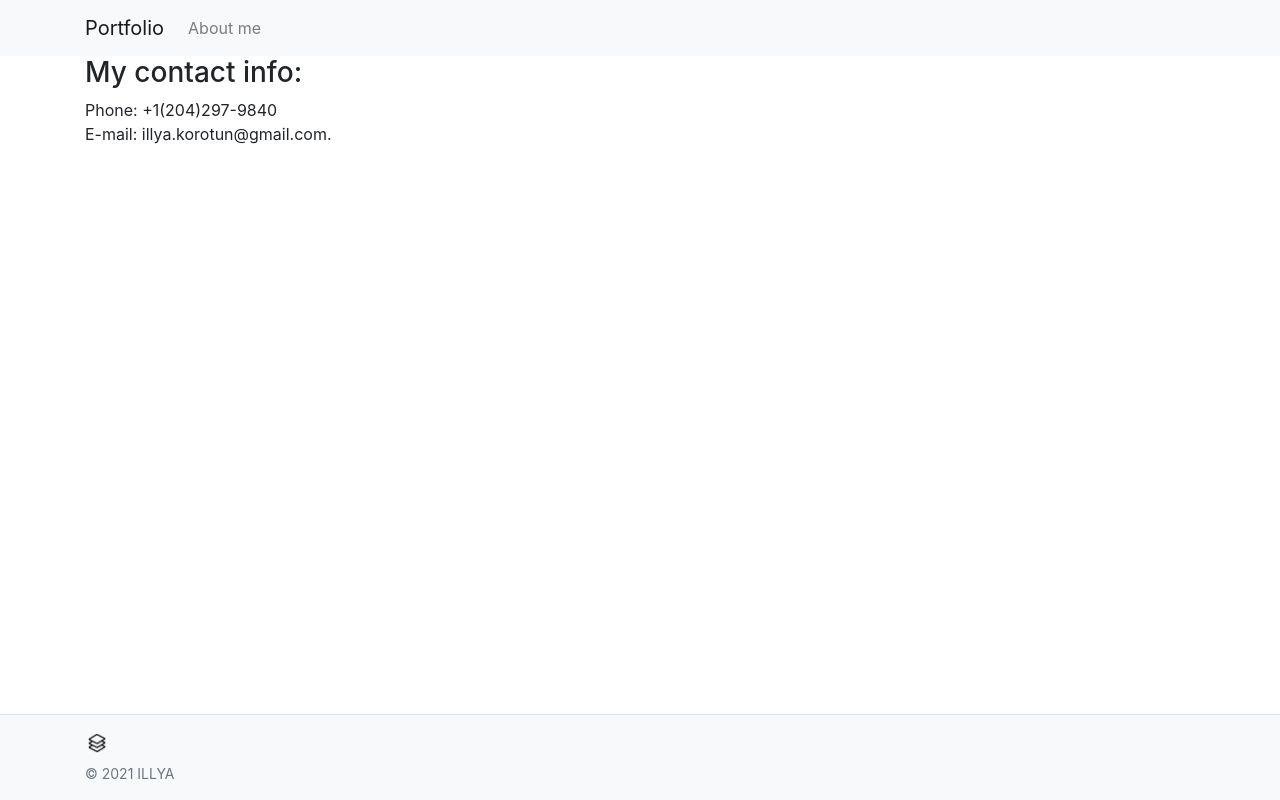
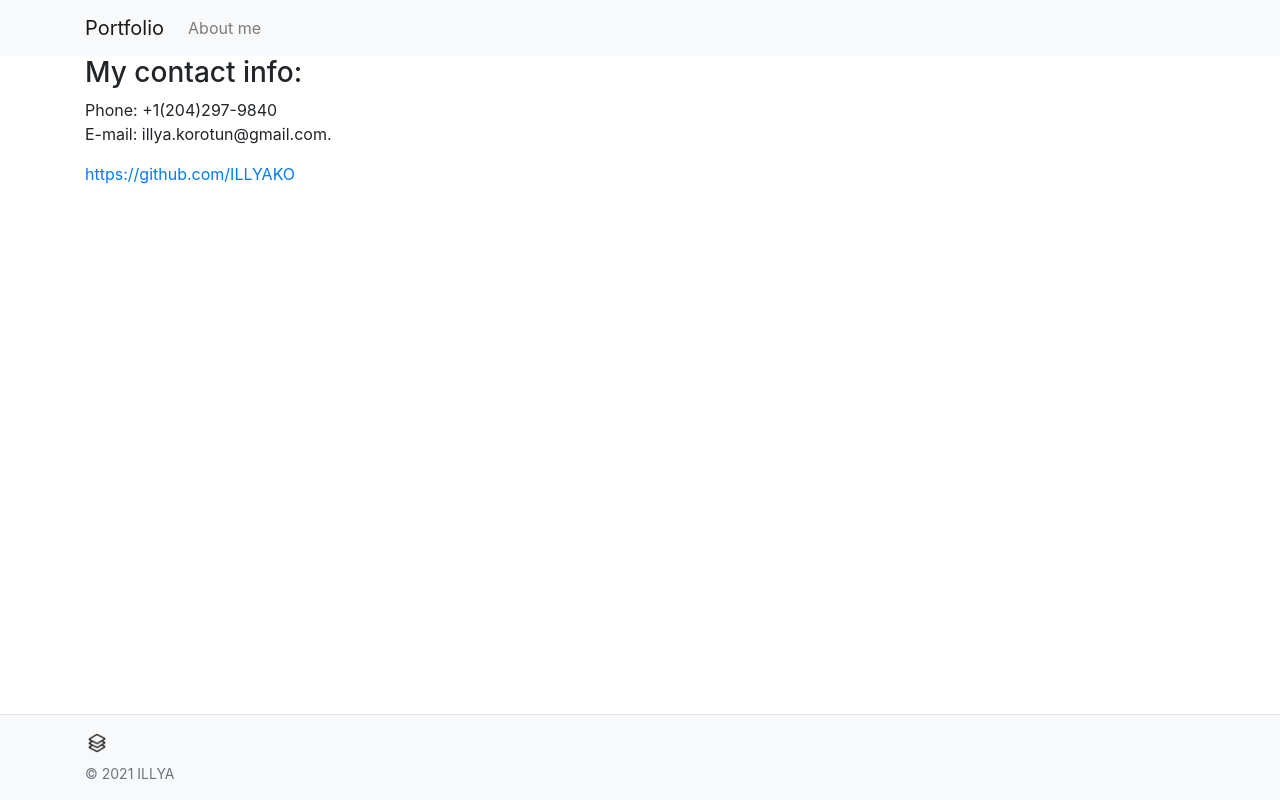
Before and after one commit to ILLYAKO/illyako.github.io, a React (Create React App) app: page /#/about in a window 1280 px wide. Built offline with nearby package versions, Linux system fonts and the light colour scheme.

Commit message:
added github link in About Page

```diff
--- a/src/components/AboutPage/index.js
+++ b/src/components/AboutPage/index.js
@@ -6,6 +6,13 @@ const AboutPage = () => {
       <h3>My contact info:</h3>
       <p className="mb-0">Phone: +1(204)297-9840</p>
       <p>E-mail: illya.korotun@gmail.com.</p>
+      <a
+        href="https://github.com/ILLYAKO"
+        target="_blank"
+        rel="noopener noreferrer"
+      >
+        https://github.com/ILLYAKO
+      </a>
     </div>
   );
 };
```
